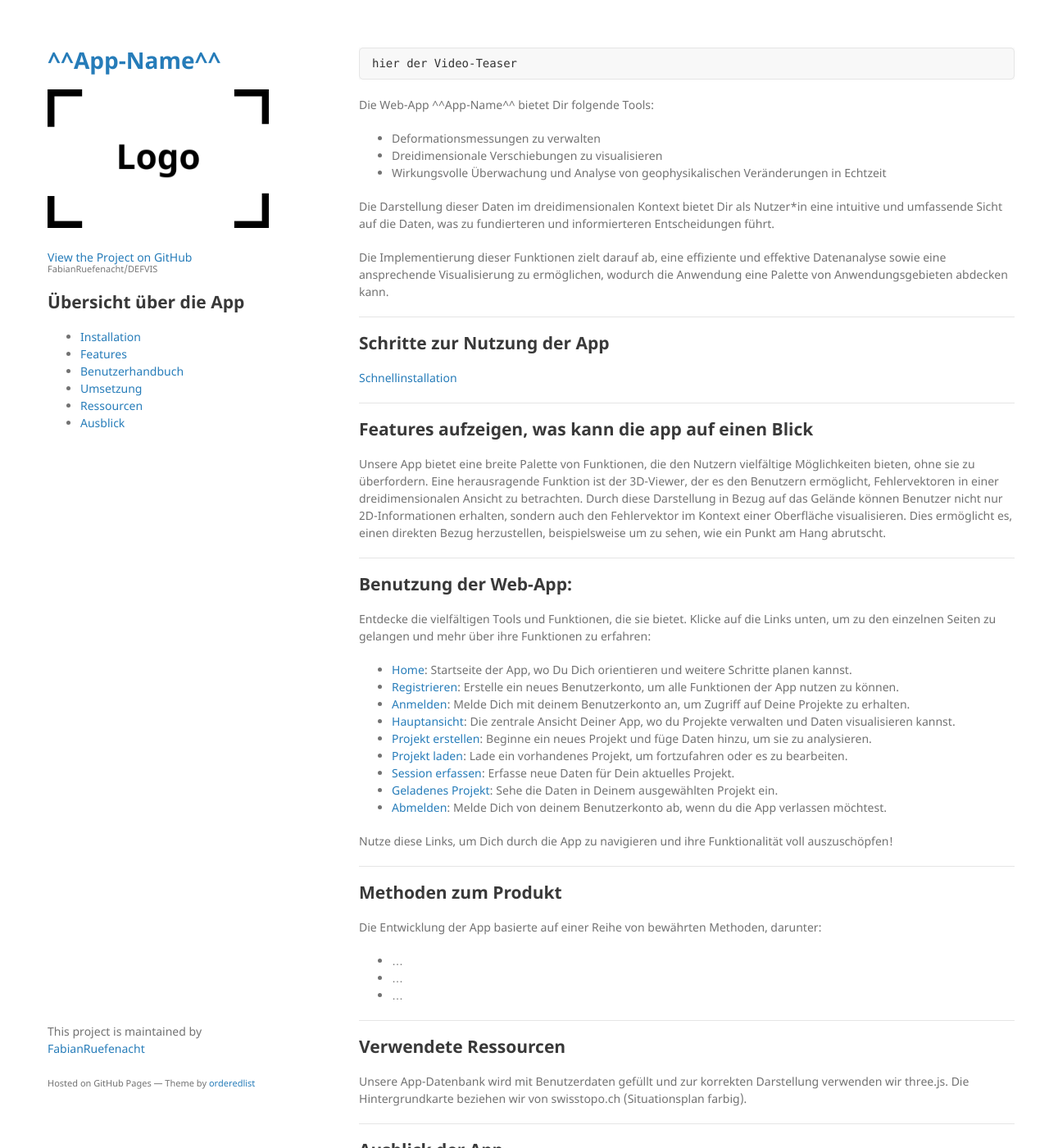
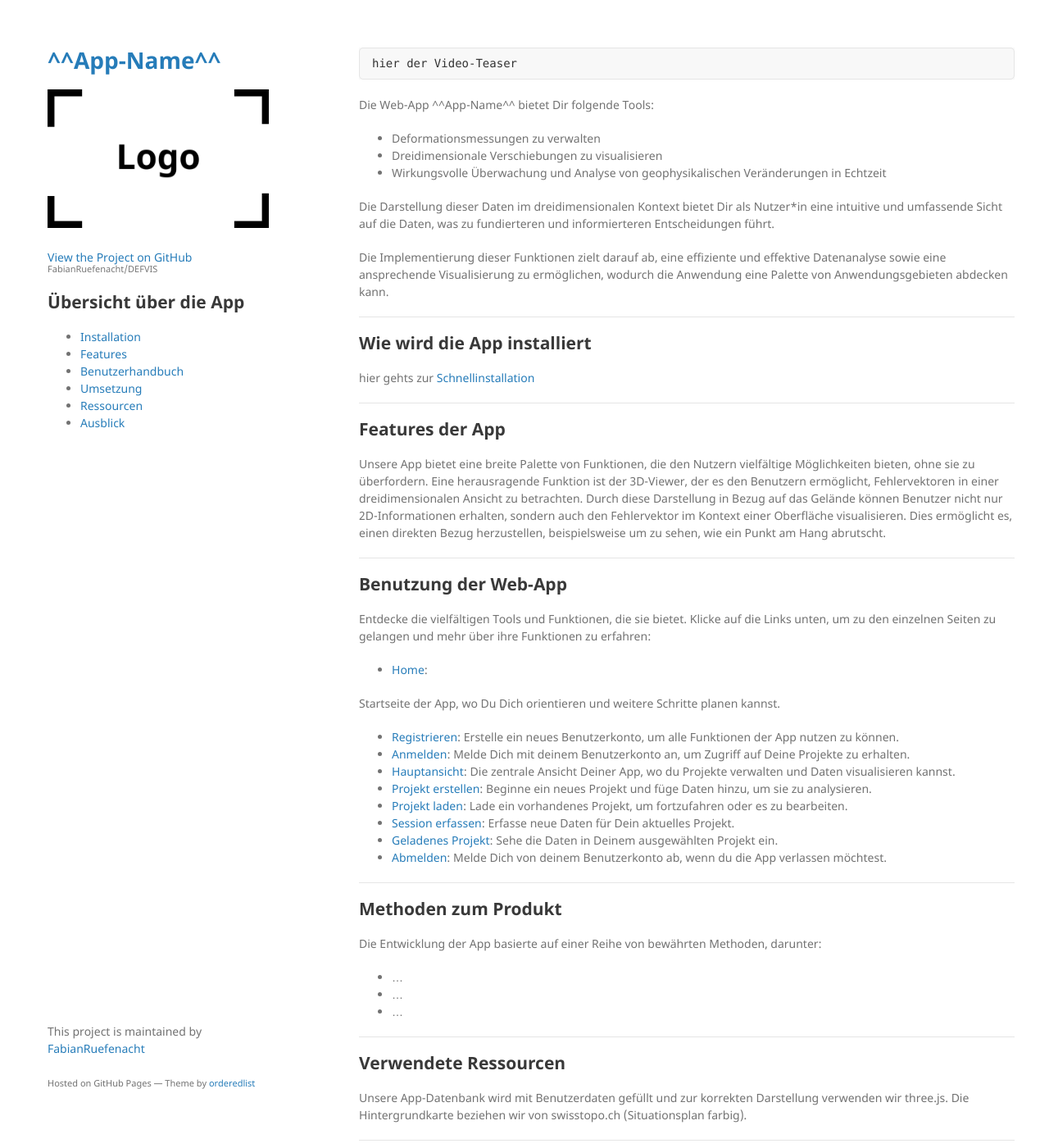
Before and after one commit to FabianRuefenacht/DEFVIS, a Jekyll site: the page built from docs/index.md, in a window 1280 px wide and 1400 px high. Shown: the whole window at 82% size. Built offline with Jekyll 4.4.1, drawn with Linux system fonts in a browser that asks for light colours; our own code applies the rules of GitHub Pages for plain Markdown files.

Commit message:
Update index.md

```diff
--- a/docs/index.md
+++ b/docs/index.md
@@ -14,23 +14,26 @@ Die Implementierung dieser Funktionen zielt darauf ab, eine effiziente und effek
 
 ---
 
-## Schritte zur Nutzung der App {#section1}
+## Wie wird die App installiert {#section1}
 
-[Schnellinstallation](https://github.com/FabianRuefenacht/6230_FRNMLW/?tab=readme-ov-file#schnellinstallation){:target="\_blank"}
+hier gehts zur [Schnellinstallation](https://github.com/FabianRuefenacht/6230_FRNMLW/?tab=readme-ov-file#schnellinstallation){:target="\_blank"}
 
 ---
 
-## Features aufzeigen, was kann die app auf einen Blick {#section2}
+## Features der App {#section2}
 
 Unsere App bietet eine breite Palette von Funktionen, die den Nutzern vielfältige Möglichkeiten bieten, ohne sie zu überfordern. Eine herausragende Funktion ist der 3D-Viewer, der es den Benutzern ermöglicht, Fehlervektoren in einer dreidimensionalen Ansicht zu betrachten. Durch diese Darstellung in Bezug auf das Gelände können Benutzer nicht nur 2D-Informationen erhalten, sondern auch den Fehlervektor im Kontext einer Oberfläche visualisieren. Dies ermöglicht es, einen direkten Bezug herzustellen, beispielsweise um zu sehen, wie ein Punkt am Hang abrutscht.
 
 ---
 
-## Benutzung der Web-App: {#section3}
+## Benutzung der Web-App {#section3}
 
 Entdecke die vielfältigen Tools und Funktionen, die sie bietet. Klicke auf die Links unten, um zu den einzelnen Seiten zu gelangen und mehr über ihre Funktionen zu erfahren:
 
-- [Home](home.html): Startseite der App, wo Du Dich orientieren und weitere Schritte planen kannst.
+- [Home](home.html):
+
+Startseite der App, wo Du Dich orientieren und weitere Schritte planen kannst.
+
 - [Registrieren](register.html): Erstelle ein neues Benutzerkonto, um alle Funktionen der App nutzen zu können.
 - [Anmelden](login.html): Melde Dich mit deinem Benutzerkonto an, um Zugriff auf Deine Projekte zu erhalten.
 - [Hauptansicht](main_view.html): Die zentrale Ansicht Deiner App, wo du Projekte verwalten und Daten visualisieren kannst.
@@ -39,8 +42,6 @@ Entdecke die vielfältigen Tools und Funktionen, die sie bietet. Klicke auf die
 - [Session erfassen](capture_session.html): Erfasse neue Daten für Dein aktuelles Projekt.
 - [Geladenes Projekt](current_project.html): Sehe die Daten in Deinem ausgewählten Projekt ein.
 - [Abmelden](logout.html): Melde Dich von deinem Benutzerkonto ab, wenn du die App verlassen möchtest.
-
-Nutze diese Links, um Dich durch die App zu navigieren und ihre Funktionalität voll auszuschöpfen!
 
 ---
 
```
